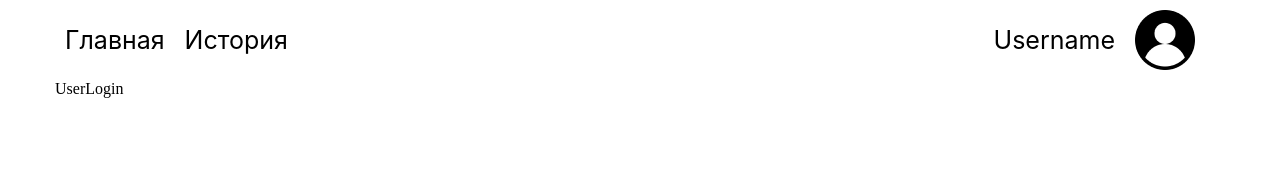
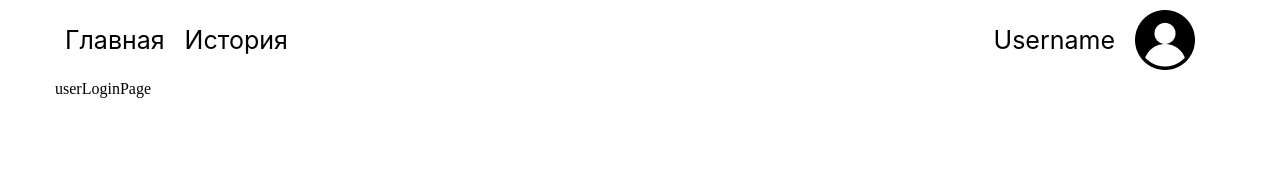
Before and after one commit to Elics21/Expenses-and-Income-React, a React (Create React App) app: page /user-login in a window 1280 px wide. Shown: the top 170 px of the page. Built offline with nearby package versions, Linux system fonts and the light colour scheme.

Commit message:
add UserLoginPage

```diff
--- /dev/null
+++ b/src/app/components/page/userLoginPage/index.js
@@ -0,0 +1,2 @@
+import UserLoginPage from "./userLoginPage";
+export default UserLoginPage;
--- /dev/null
+++ b/src/app/components/page/userLoginPage/userLoginPage.jsx
@@ -0,0 +1,7 @@
+import React from "react";
+
+const UserLoginPage = () => {
+    return <h1>userLoginPage</h1>;
+};
+
+export default UserLoginPage;
--- a/src/app/layouts/userLogin.jsx
+++ b/src/app/layouts/userLogin.jsx
@@ -1,7 +1,8 @@
 import React from "react";
+import UserLoginPage from "../components/page/userLoginPage";
 
 const UserLogin = () => {
-    return <h1>UserLogin</h1>;
+    return <UserLoginPage />;
 };
 
 export default UserLogin;
```
